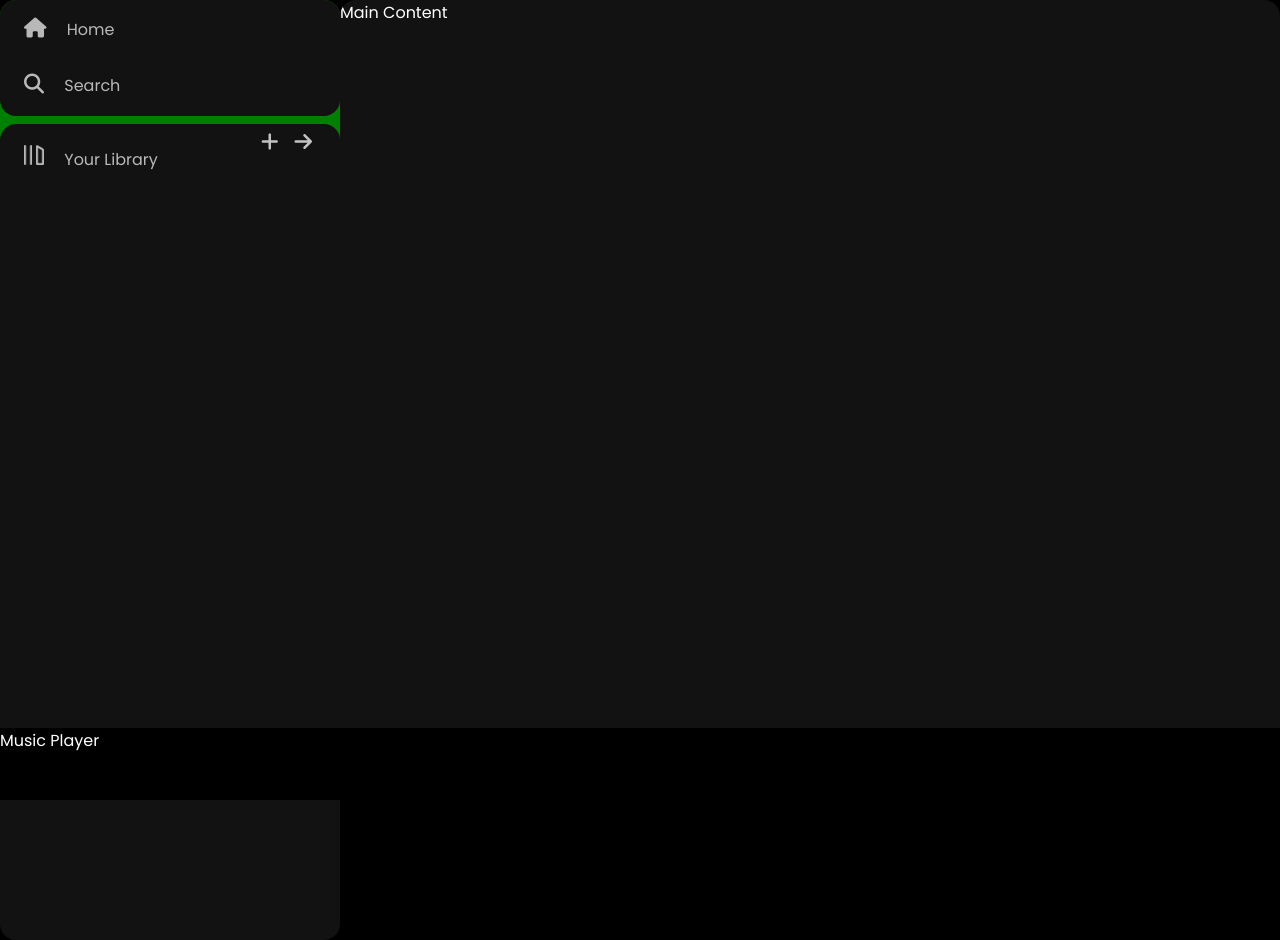
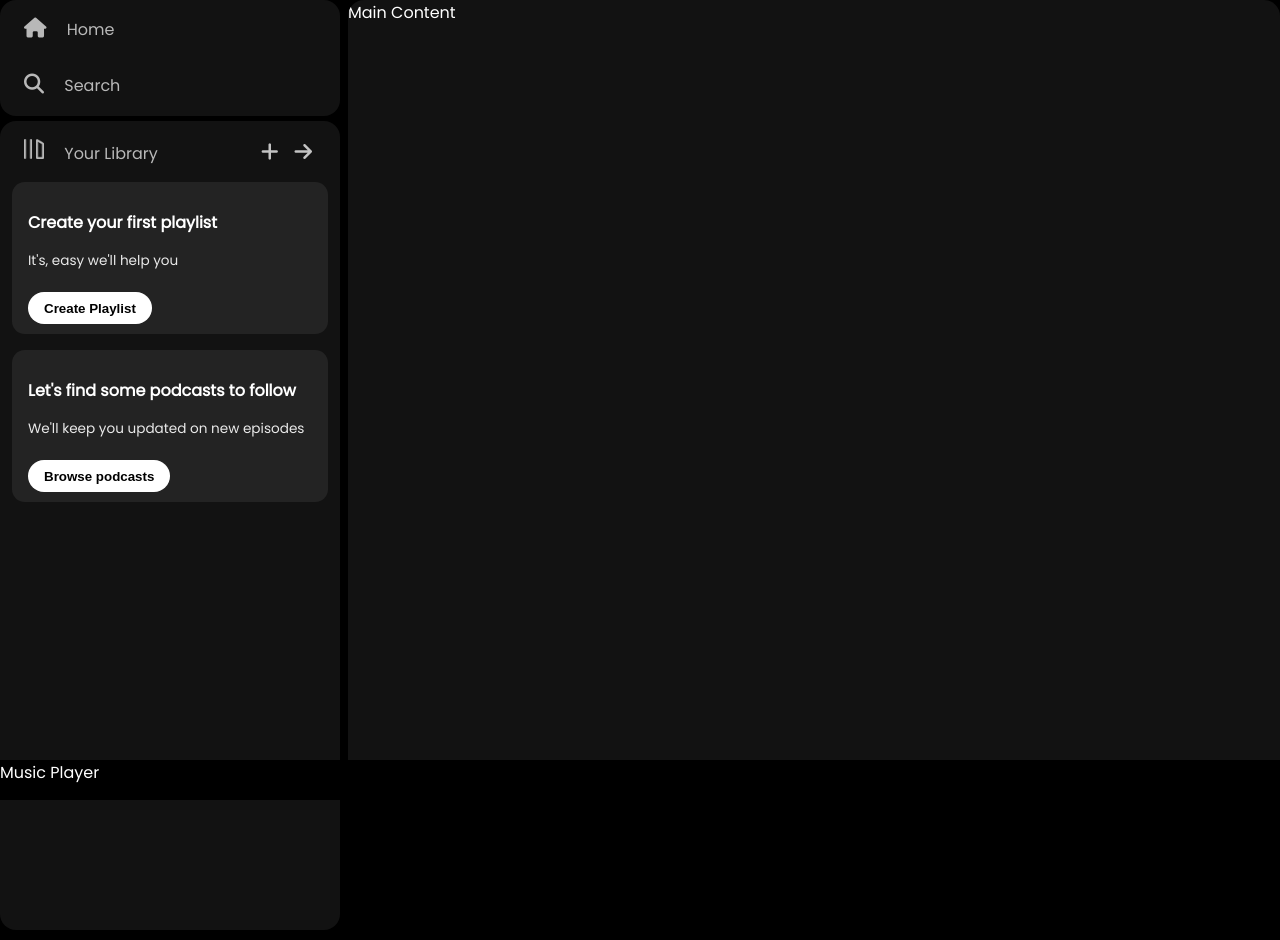
Before and after one commit to Nikhil-C82/Spotify_Clone, a plain HTML site: page index.html in a window 1280 px wide. Drawn offline with Linux system fonts and the light colour scheme.

Commit message:
Sidebar completed

```diff
--- a/index.html
+++ b/index.html
@@ -40,6 +40,18 @@
                         <i class="fa-solid fa-arrow-right"></i>
                     </div>
                 </div>
+                <div class="lib-box">
+                    <div class="box">
+                        <p class="box-p1">Create your first playlist</p>
+                        <p class="box-p2">It's, easy we'll help you</p>
+                        <button class="badge">Create Playlist</button>
+                    </div>
+                    <div class="box">
+                        <p class="box-p1">Let's find some podcasts to follow</p>
+                        <p class="box-p2">We'll keep you updated on new episodes</p>
+                        <button class="badge">Browse podcasts</button>
+                    </div>
+                </div>
             </div>
         </div>
         <div class="main-content">Main Content</div>
--- a/style.css
+++ b/style.css
@@ -13,9 +13,10 @@ body {
 }
 
 .sidebar{
-    background-color: green;
+    background-color: #000;
     width: 340px;
     border-radius: 1rem;
+    margin-right: 0.5rem;
 }
 
 .main-content{
@@ -30,7 +31,7 @@ body {
     position: fixed;
     bottom: 0;
     width: 100%;
-    height: 72px;
+    height: 40px;
 }
 
 a{
@@ -71,8 +72,8 @@ a{
     background-color: #121212;
     border-radius: 1rem;
     height: 100%;
-    margin-top: 0.5rem;
-    padding: 0.5rem 0.75rem;
+    margin-top: 0.3rem;
+    padding: 0.3rem 0.75rem;
 }
 
 .options{
@@ -87,6 +88,7 @@ a{
 }
 
 .icons{
+    margin-top: 1rem;
     font-size: 1.25rem;
     display: flex;
 }
@@ -99,3 +101,33 @@ a{
 .icons i:hover{
     opacity: 1;
 }
+
+.box{
+    background-color: #232323;
+    height: 8rem;
+    border-radius: 0.8rem;
+    margin: 0 0 1rem 0;
+    padding: 0.75rem 1rem;
+}
+
+.box-p1{
+    font-size: 1rem;
+    font-weight: 600;
+}
+
+.box-p2{
+    font-size: 0.85rem;
+    opacity: 0.9;
+}
+
+.badge{
+    background-color: #fff;
+    border: none;
+    border-radius: 100px;
+    padding: 0.25rem 1rem;
+    font-weight: 700;
+    margin-top: 0.5rem;
+    height: 2rem;
+    width: fit-content;
+
+}
```
